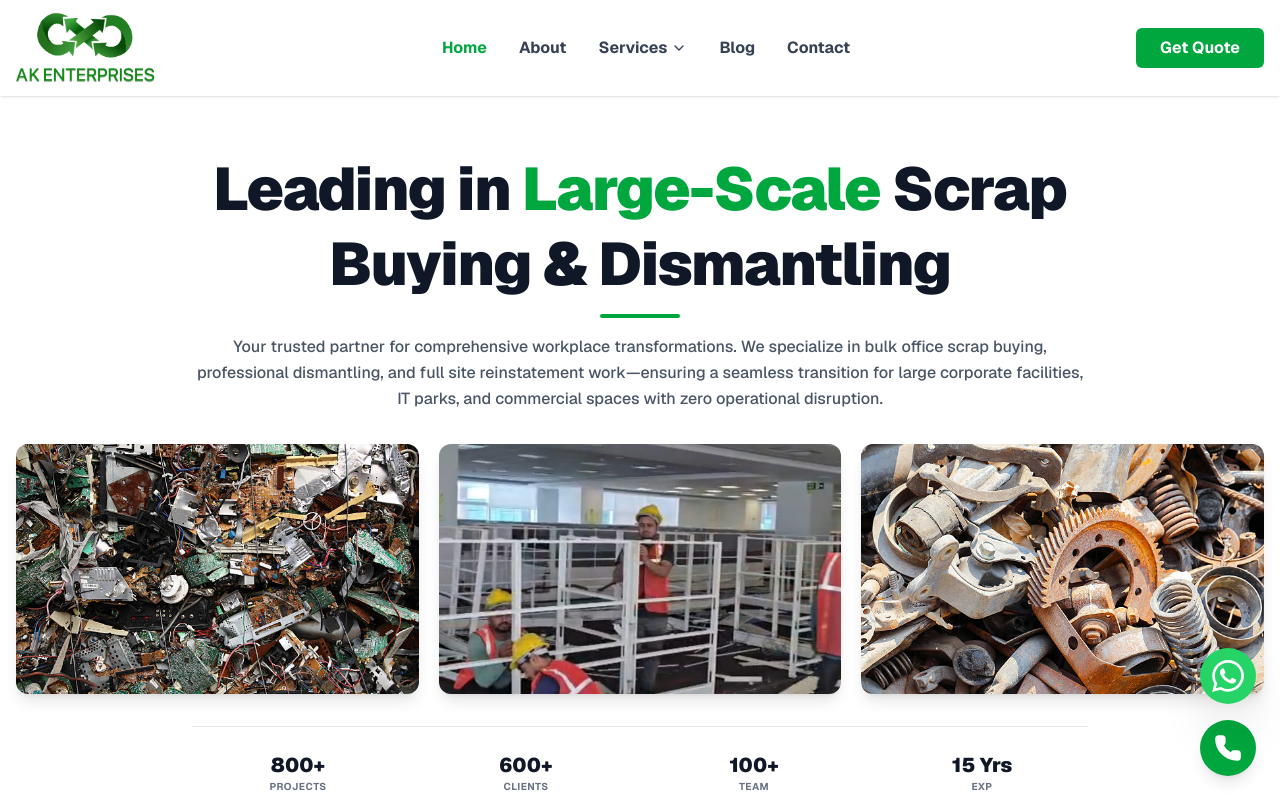
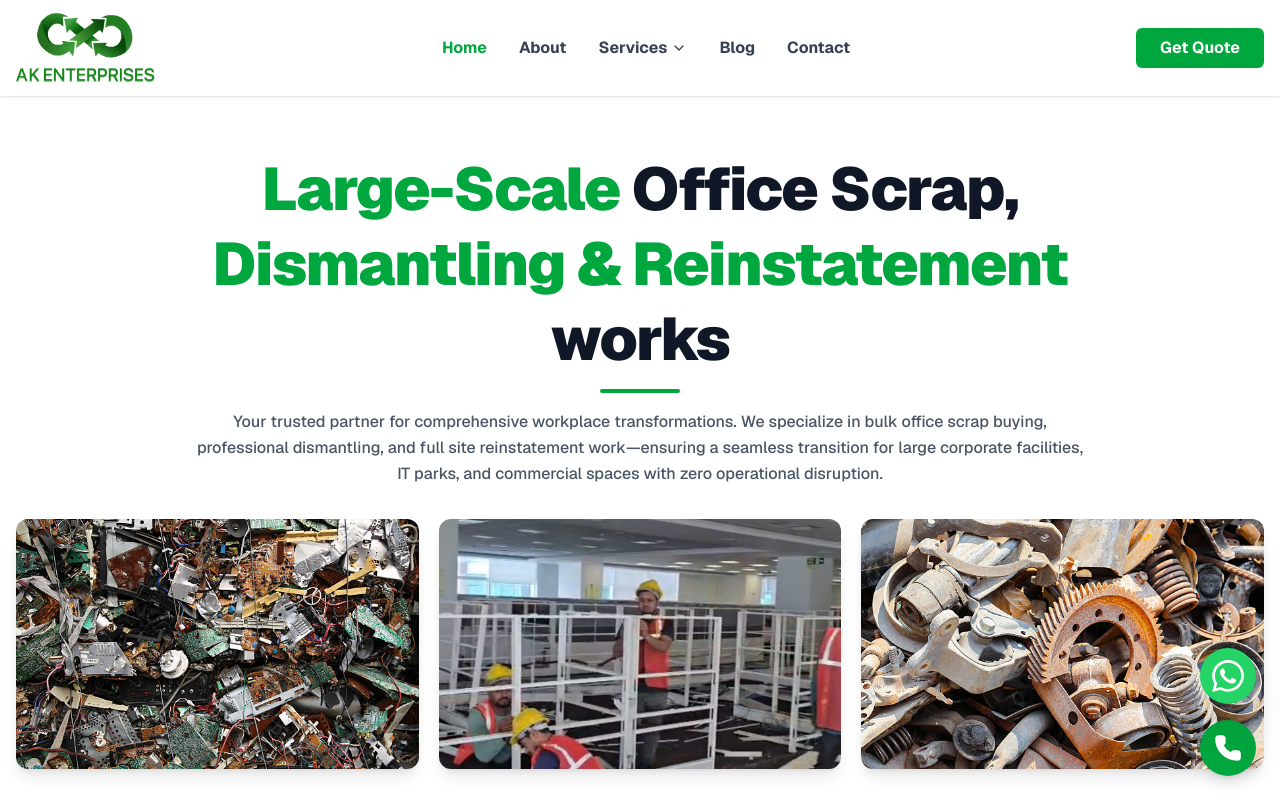
Before and after one commit to aspltechdev/ak-enterprises, a Next.js app: page / in a window 1280 px wide. Shown: the top 800 px of the page. Built offline with nearby package versions, Linux system fonts and the light colour scheme.

Commit message:
Update hero headline and color, update email address to info@akenterprisesblr.com across the site

```diff
--- a/src/app/layout.tsx
+++ b/src/app/layout.tsx
@@ -13,7 +13,7 @@ const geistMono = Geist_Mono({
 });
 
 export const metadata: Metadata = {
-  metadataBase: new URL('https://akenterprises.com'),
+  metadataBase: new URL('https://akenterprisesblr.com'),
   title: "AK Enterprises | Leading Industrial & scrap Processing Solutions",
   description: "AK Enterprises provides world-class industrial solutions, scrap processing, and metal recovery services. With over 20 years of experience, we deliver excellence and sustainable practices.",
   keywords: ["industrial solutions", "scrap processing", "metal recovery", "recycling", "AK Enterprises", "manufacturing"],
@@ -21,7 +21,7 @@ export const metadata: Metadata = {
   openGraph: {
     title: "AK Enterprises | Leading Industrial Solutions",
     description: "Your trusted partner for industrial scrap processing and sustainable recycling solutions.",
-    url: "https://akenterprises.com",
+    url: "https://akenterprisesblr.com",
     siteName: "AK Enterprises",
     images: [
       {
--- a/src/components/Contact.tsx
+++ b/src/components/Contact.tsx
@@ -65,7 +65,7 @@ export function Contact() {
                     <div className="w-10 h-10 bg-green-600 rounded-lg flex items-center justify-center text-white transition-transform group-hover:scale-110 flex-shrink-0">
                       <Mail className="w-5 h-5" />
                     </div>
-                    <a href="mailto:info@akenterprises.com" className="text-base md:text-lg font-bold text-gray-800 break-all hover:text-green-600 transition-colors">info@akenterprises.com</a>
+                    <a href="mailto:info@akenterprisesblr.com" className="text-base md:text-lg font-bold text-gray-800 break-all hover:text-green-600 transition-colors">info@akenterprisesblr.com</a>
                   </div>
 
                   <div className="flex items-center gap-4 group">
--- a/src/components/Hero.tsx
+++ b/src/components/Hero.tsx
@@ -30,7 +30,7 @@ export function Hero() {
             transition={{ duration: 0.8 }}
             className="text-2xl md:text-5xl lg:text-6xl font-black text-gray-900 tracking-tight leading-tight mb-3"
           >
-            Leading in <span className="text-green-600">Large-Scale</span> Scrap Buying & Dismantling
+            <span className="text-green-600">Large-Scale</span> Office Scrap, <span className="text-green-600">Dismantling & Reinstatement</span> works
           </motion.h1>
 
           {/* Underline Separator */}
```
